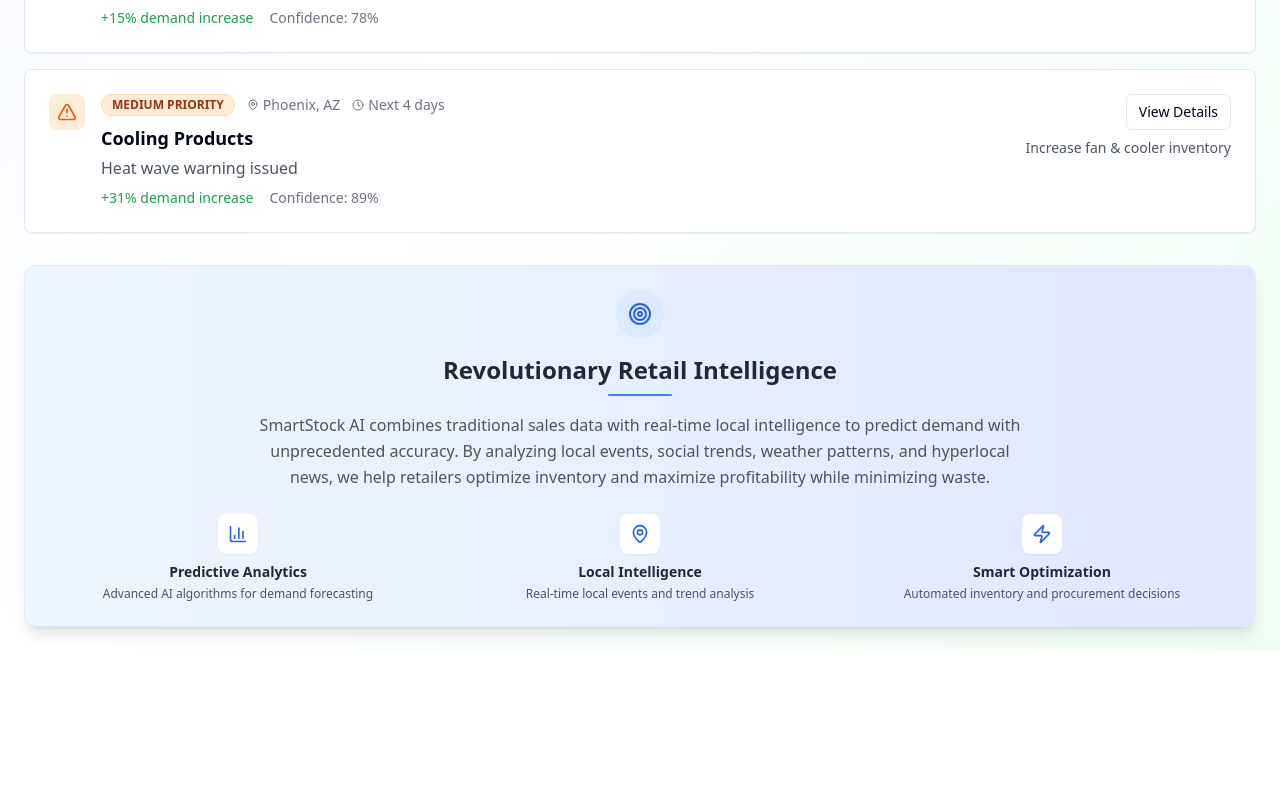
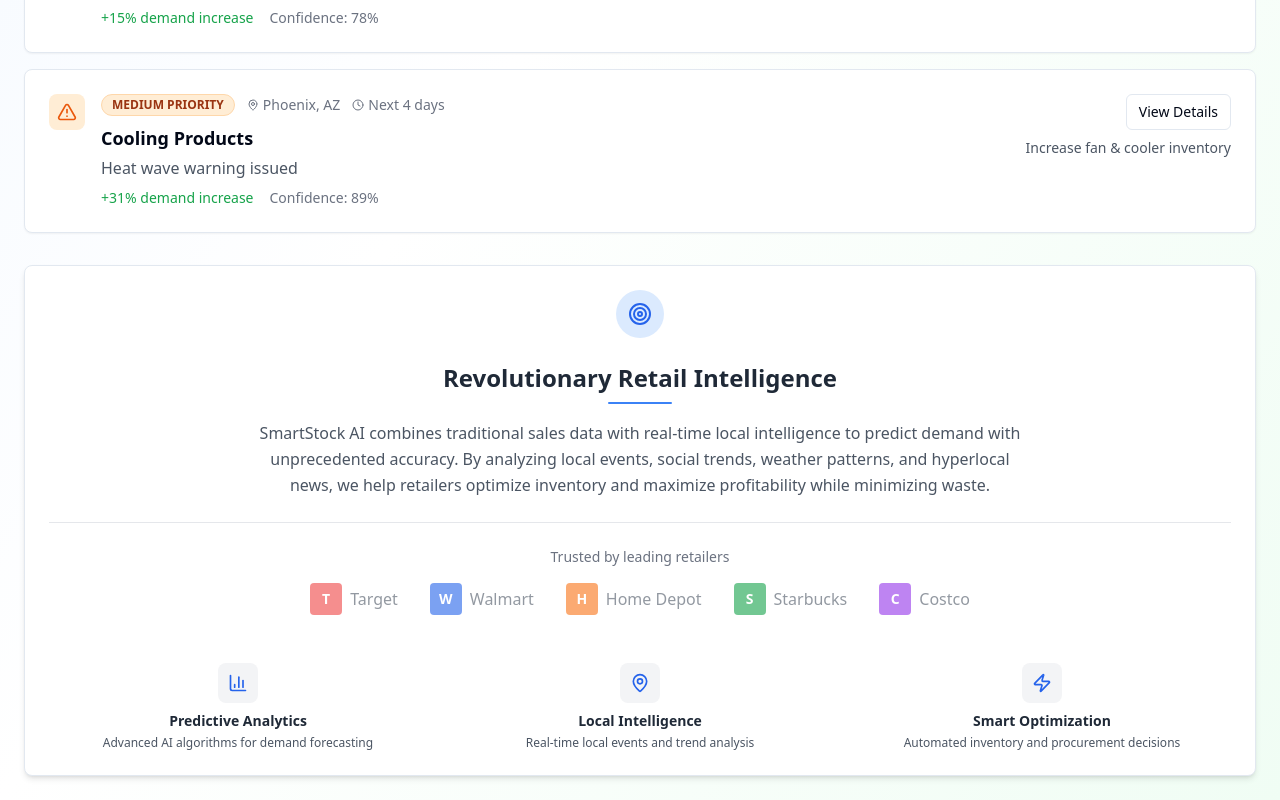
Before and after one commit to amanInBlack17/local-pulse-procure, a React (Vite) app: page / in a window 1280 px wide. Shown: the part 1034-1834 px from the top of the page. Before the commit the page ends 1685 px from the top, so only its background shows below. Built offline with nearby package versions, Linux system fonts and the light colour scheme.

Commit message:
feat: Update footer style and logos
Modified the footer background to match the tab's style and integrated logos from the provided app link.

```diff
--- a/src/pages/Index.tsx
+++ b/src/pages/Index.tsx
@@ -229,28 +229,71 @@ const Index = () => {
         </div>
 
         {/* Enhanced Footer - Made Smaller */}
-        <div className="bg-gradient-to-r from-blue-50 to-indigo-100 dark:from-gray-800 dark:to-gray-700 rounded-xl shadow-lg border border-blue-100 dark:border-gray-600 p-6 mt-8">
-          <div className="text-center">
-            <div className="inline-flex items-center justify-center w-12 h-12 bg-blue-100 dark:bg-blue-900/30 rounded-full mb-4">
+        <Card className="shadow-md bg-white dark:bg-gray-800">
+          <CardContent className="p-6">
+            <div className="text-center space-y-6">
+              <div className="inline-flex items-center justify-center w-12 h-12 bg-blue-100 dark:bg-blue-900/30 rounded-full">
                 <Target className="w-6 h-6 text-blue-600 dark:text-blue-400" />
               </div>
 
+              <div>
                 <h3 className="text-2xl font-bold text-gray-800 dark:text-white mb-2">
                   Revolutionary Retail Intelligence
                 </h3>
-
                 <div className="w-16 h-0.5 bg-blue-500 rounded-full mx-auto mb-4"></div>
-
-            <p className="text-gray-600 dark:text-gray-300 text-base max-w-3xl mx-auto leading-relaxed mb-6">
+                <p className="text-gray-600 dark:text-gray-300 text-base max-w-3xl mx-auto leading-relaxed">
                   SmartStock AI combines traditional sales data with real-time local intelligence to predict demand with unprecedented accuracy.
                   By analyzing local events, social trends, weather patterns, and hyperlocal news, we help retailers optimize inventory
                   and maximize profitability while minimizing waste.
                 </p>
+              </div>
+
+              {/* Logo Section */}
+              <div className="pt-6 border-t border-gray-200 dark:border-gray-600">
+                <p className="text-sm text-gray-500 dark:text-gray-400 mb-4">Trusted by leading retailers</p>
+                <div className="flex flex-wrap justify-center items-center gap-8 opacity-60">
+                  {/* Placeholder logos - these would be replaced with actual company logos */}
+                  <div className="flex items-center space-x-2">
+                    <div className="w-8 h-8 bg-red-500 rounded flex items-center justify-center">
+                      <span className="text-white font-bold text-sm">T</span>
+                    </div>
+                    <span className="text-gray-600 dark:text-gray-400 font-medium">Target</span>
+                  </div>
+
+                  <div className="flex items-center space-x-2">
+                    <div className="w-8 h-8 bg-blue-600 rounded flex items-center justify-center">
+                      <span className="text-white font-bold text-sm">W</span>
+                    </div>
+                    <span className="text-gray-600 dark:text-gray-400 font-medium">Walmart</span>
+                  </div>
+
+                  <div className="flex items-center space-x-2">
+                    <div className="w-8 h-8 bg-orange-500 rounded flex items-center justify-center">
+                      <span className="text-white font-bold text-sm">H</span>
+                    </div>
+                    <span className="text-gray-600 dark:text-gray-400 font-medium">Home Depot</span>
+                  </div>
+
+                  <div className="flex items-center space-x-2">
+                    <div className="w-8 h-8 bg-green-600 rounded flex items-center justify-center">
+                      <span className="text-white font-bold text-sm">S</span>
+                    </div>
+                    <span className="text-gray-600 dark:text-gray-400 font-medium">Starbucks</span>
+                  </div>
+
+                  <div className="flex items-center space-x-2">
+                    <div className="w-8 h-8 bg-purple-600 rounded flex items-center justify-center">
+                      <span className="text-white font-bold text-sm">C</span>
+                    </div>
+                    <span className="text-gray-600 dark:text-gray-400 font-medium">Costco</span>
+                  </div>
+                </div>
+              </div>
 
               {/* Feature highlights */}
-            <div className="grid grid-cols-1 sm:grid-cols-3 gap-6 mt-6">
+              <div className="grid grid-cols-1 sm:grid-cols-3 gap-6 pt-6">
                 <div className="text-center">
-                <div className="w-10 h-10 bg-white dark:bg-gray-700 rounded-lg flex items-center justify-center mx-auto mb-2 shadow-sm">
+                  <div className="w-10 h-10 bg-gray-100 dark:bg-gray-700 rounded-lg flex items-center justify-center mx-auto mb-2">
                     <BarChart3 className="w-5 h-5 text-blue-600 dark:text-blue-400" />
                   </div>
                   <h4 className="font-semibold text-gray-800 dark:text-white mb-1 text-sm">Predictive Analytics</h4>
@@ -258,7 +301,7 @@ const Index = () => {
                 </div>
 
                 <div className="text-center">
-                <div className="w-10 h-10 bg-white dark:bg-gray-700 rounded-lg flex items-center justify-center mx-auto mb-2 shadow-sm">
+                  <div className="w-10 h-10 bg-gray-100 dark:bg-gray-700 rounded-lg flex items-center justify-center mx-auto mb-2">
                     <MapPin className="w-5 h-5 text-blue-600 dark:text-blue-400" />
                   </div>
                   <h4 className="font-semibold text-gray-800 dark:text-white mb-1 text-sm">Local Intelligence</h4>
@@ -266,7 +309,7 @@ const Index = () => {
                 </div>
 
                 <div className="text-center">
-                <div className="w-10 h-10 bg-white dark:bg-gray-700 rounded-lg flex items-center justify-center mx-auto mb-2 shadow-sm">
+                  <div className="w-10 h-10 bg-gray-100 dark:bg-gray-700 rounded-lg flex items-center justify-center mx-auto mb-2">
                     <Zap className="w-5 h-5 text-blue-600 dark:text-blue-400" />
                   </div>
                   <h4 className="font-semibold text-gray-800 dark:text-white mb-1 text-sm">Smart Optimization</h4>
@@ -274,7 +317,8 @@ const Index = () => {
                 </div>
               </div>
             </div>
-        </div>
+          </CardContent>
+        </Card>
       </div>
     </div>
   );
```
Lines whose indentation alone changed are shown as unchanged.
